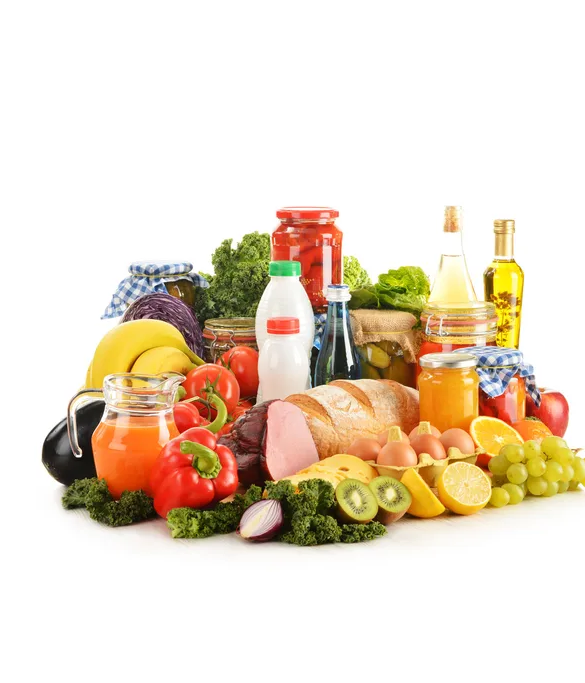
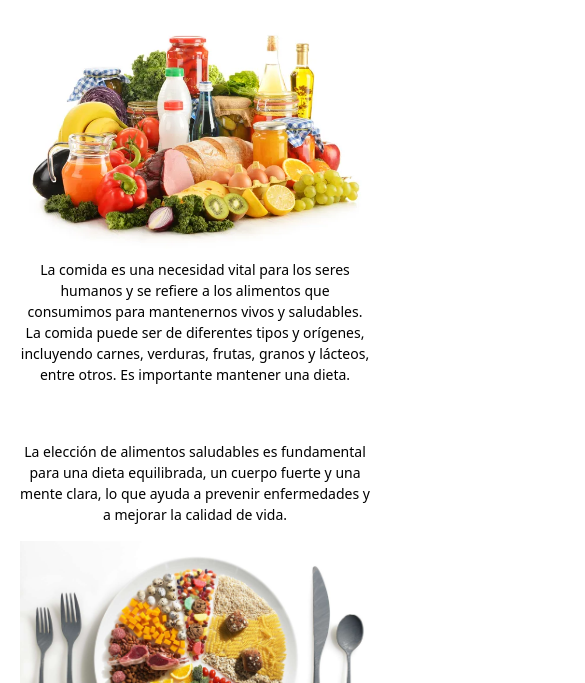
Before and after one commit to emagarrido/RockAndPol, a plain HTML site: page index.html in a window 390 px wide. Shown: the part 161-844 px from the top of the page, 585 px wide, since content can reach past the window. Drawn offline with nearby package versions, Linux system fonts and the light colour scheme.

Commit message:
casicasi

```diff
--- a/scss/partials/_textoimg.scss
+++ b/scss/partials/_textoimg.scss
@@ -8,6 +8,23 @@
 .textoInicio {
   text-align: center;
   color: $colorprincipal;
+}
+
+@media (max-width: 850px) {
+  .imagenTextoInicio {
+    flex-direction: column;
+    text-align: center;
+  }
+
+  .imagenTextoInicio img {
+    margin-bottom: 10px;
+    max-width: 100%;
+    height: auto;
+  }
+
+  .textoInicio {
+    font-size: 14px;
+  }
 }
 
 $colores: (
```
Also changed, not shown: scss/stylee.css, 1 other file.
